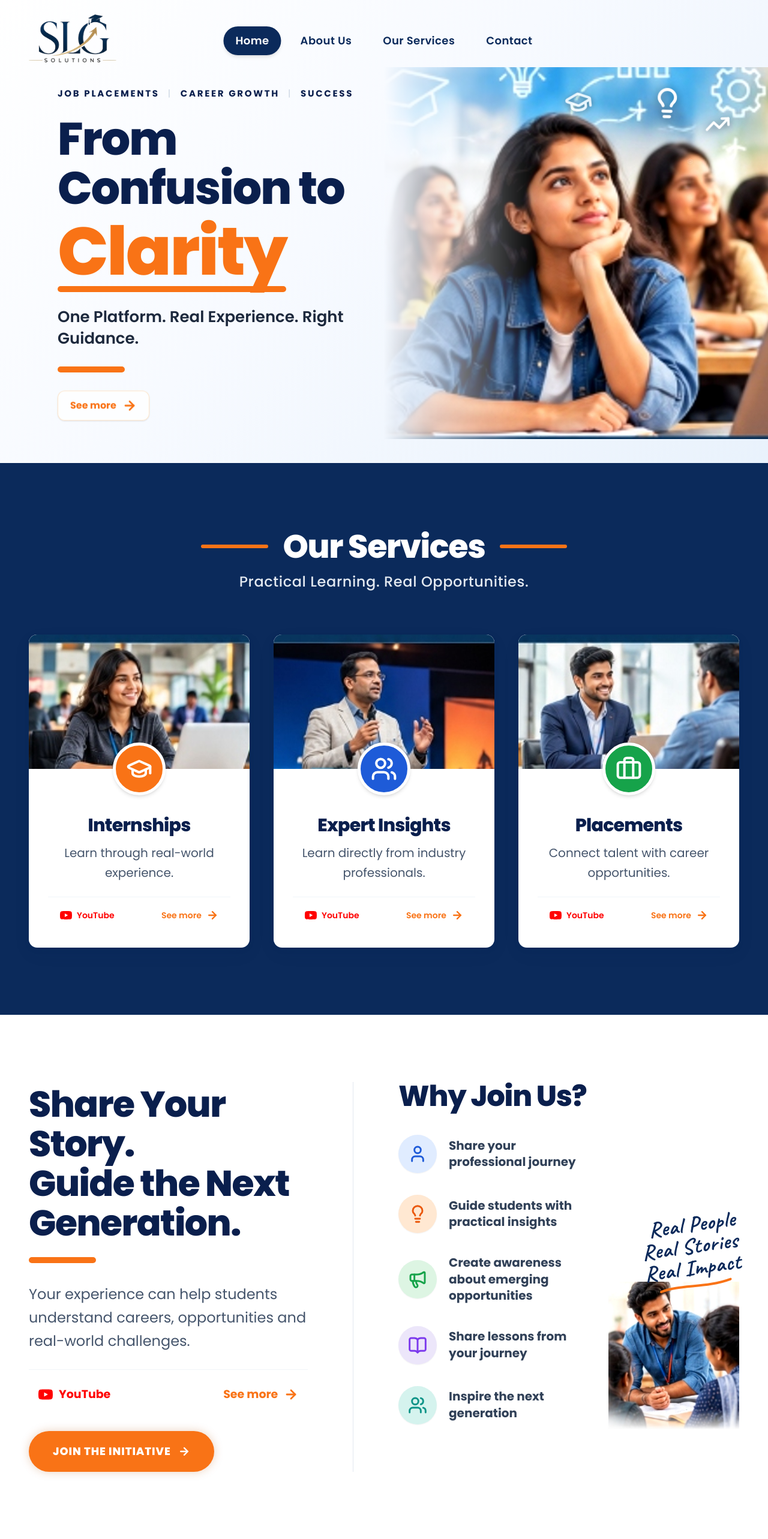
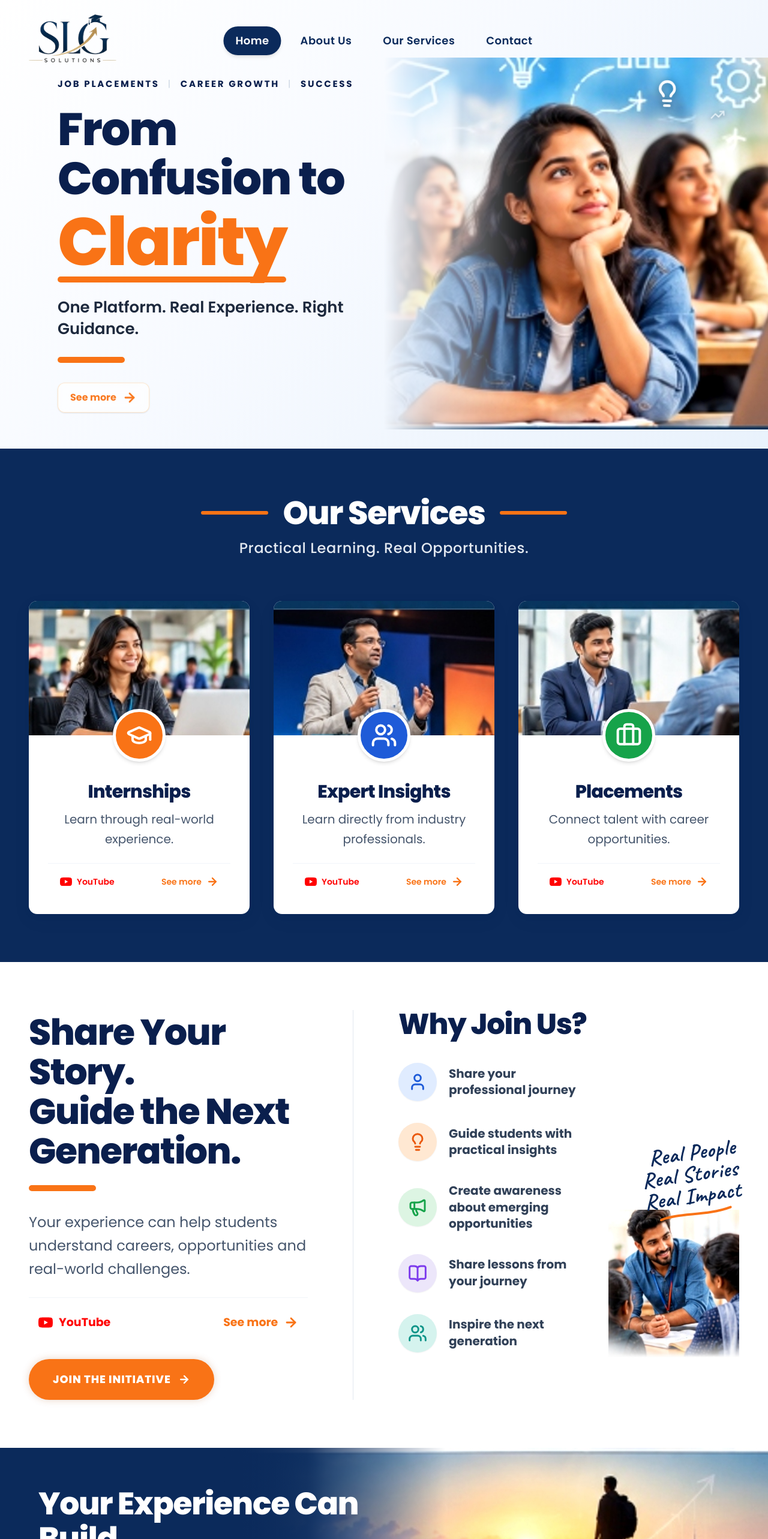
Before and after one commit to rashmi-ranjan-sahoo-dev/slg, a React (Vite) app: page / in a window 1280 px wide. Shown: the top 2566 px of the page at 60% size. Built offline with nearby package versions, Linux system fonts and the light colour scheme; the HTML template or start-up script is replaced by a standard one.

Commit message:
fix: reduce padding top across sections and resolve mobile popup glitch in HeroModal

```diff
--- a/src/components/Hero.jsx
+++ b/src/components/Hero.jsx
@@ -152,7 +152,7 @@ export default function Hero({ isLoaded }) {
     <section
       id="home"
       ref={containerRef}
-      className="relative pt-28 pb-10 sm:pt-32 md:pt-36 lg:pt-28 overflow-hidden min-h-[90vh] flex items-center"
+      className="relative pt-22 pb-8 sm:pt-26 md:pt-28 lg:pt-24 overflow-hidden min-h-[90vh] flex items-center"
       style={{
         background: 'linear-gradient(135deg, #ffffff 0%, #f7faff 45%, #e9f2fc 100%)',
       }}
--- a/src/components/HeroModal.jsx
+++ b/src/components/HeroModal.jsx
@@ -69,17 +69,19 @@ export default function HeroModal({ isOpen, onClose, content }) {
       scrollContainerRef.current.scrollTop = 0;
     }
 
-    // Lock body scroll only on desktop
+    // Lock body scroll only on desktop to prevent mobile viewport/address-bar jumps
     const isDesktop = typeof window !== 'undefined' && window.innerWidth >= 768;
     const originalOverflow = document.body.style.overflow;
     if (isDesktop) {
       document.body.style.overflow = 'hidden';
+      // Focus close button on desktop only to avoid mobile focus scroll jumps
       setTimeout(() => {
         closeButtonRef.current?.focus({ preventScroll: true });
       }, 50);
     }
 
-    // Entrance animation
+    // Entrance animation — deferred to next frame for glitch-free paint
+    requestAnimationFrame(() => {
       if (prefersReducedMotion) {
         if (backdropRef.current) gsap.set(backdropRef.current, { opacity: 1 });
         if (modalRef.current) gsap.set(modalRef.current, { opacity: 1, scale: 1, y: 0 });
@@ -89,17 +91,18 @@ export default function HeroModal({ isOpen, onClose, content }) {
           gsap.fromTo(
             backdropRef.current,
             { opacity: 0 },
-          { opacity: 1, duration: 0.25, ease: 'power2.out' }
+            { opacity: 1, duration: 0.22, ease: 'power2.out' }
           );
         }
         if (modalRef.current) {
           gsap.fromTo(
             modalRef.current,
-          { opacity: 0, scale: isMobile ? 0.98 : 0.95, y: isMobile ? 6 : 14 },
-          { opacity: 1, scale: 1, y: 0, duration: 0.3, ease: 'power2.out' }
+            { opacity: 0, scale: isMobile ? 0.99 : 0.96, y: isMobile ? 4 : 12 },
+            { opacity: 1, scale: 1, y: 0, duration: isMobile ? 0.22 : 0.28, ease: 'power2.out' }
           );
         }
       }
+    });
 
     const handleKeyDown = (e) => {
       if (e.key === 'Escape') {
--- a/src/components/Services.jsx
+++ b/src/components/Services.jsx
@@ -113,7 +113,7 @@ export default function Services() {
     <section
       id="services"
       ref={sectionRef}
-      className="relative py-20 sm:py-24 md:py-28 bg-[#0B2A5B] text-white overflow-hidden w-full"
+      className="relative py-14 sm:py-16 md:py-20 bg-[#0B2A5B] text-white overflow-hidden w-full"
     >
       <div className="w-full max-w-[1400px] mx-auto px-4 sm:px-8 lg:px-12">
         {/* Section Header with enlarged typography */}
--- a/src/components/ShareStory.jsx
+++ b/src/components/ShareStory.jsx
@@ -151,7 +151,7 @@ export default function ShareStory() {
     <section
       id="about"
       ref={sectionRef}
-      className="relative py-20 sm:py-24 md:py-28 bg-white overflow-hidden w-full"
+      className="relative py-14 sm:py-16 md:py-20 bg-white overflow-hidden w-full"
     >
       <div className="w-full max-w-[1400px] mx-auto px-4 sm:px-8 lg:px-12">
         <div className="grid grid-cols-1 lg:grid-cols-12 gap-10 lg:gap-12 items-start">
```
Lines whose indentation alone changed are shown as unchanged.
